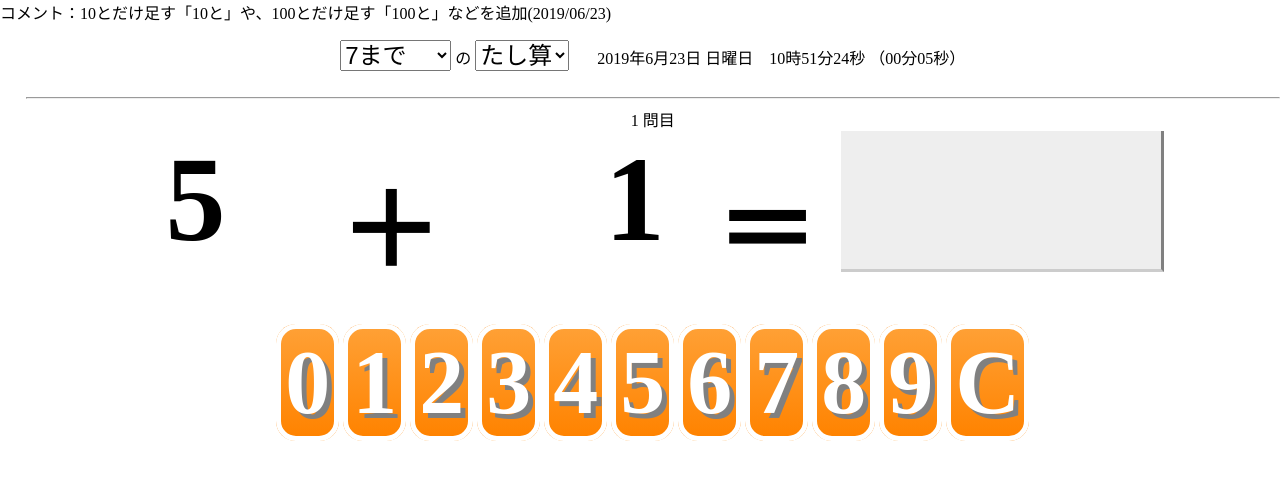
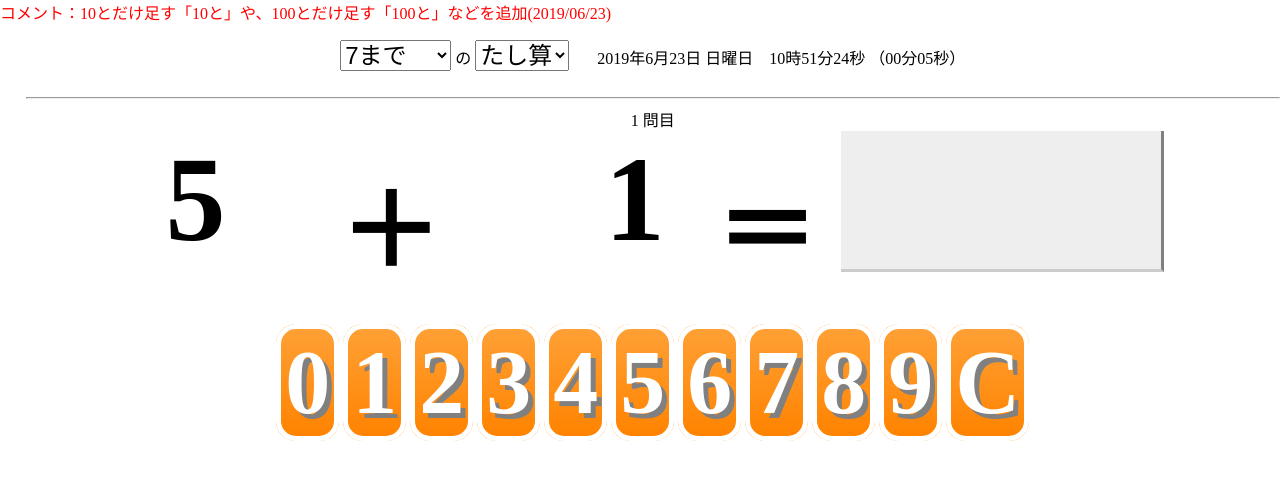
Before and after one commit to sktn3/child_homework, a plain HTML site: page sansu1.html in a window 1280 px wide. Drawn offline with nearby package versions, Linux system fonts and the light colour scheme.

Commit message:
コメントを赤色にする

```diff
--- a/sansu1.html
+++ b/sansu1.html
@@ -494,7 +494,7 @@ function setmode(){
     </div>
 
   </div>
-  <div >コメント：10とだけ足す「10と」や、100とだけ足す「100と」などを追加(2019/06/23)</div>
+  <div style="color:red">コメント：10とだけ足す「10と」や、100とだけ足す「100と」などを追加(2019/06/23)</div>
   <div id="ok" class="OK" style="display:none;"><img class="OKimg" src="./ok.png"></div>
 </BODY>
 </html>
```
